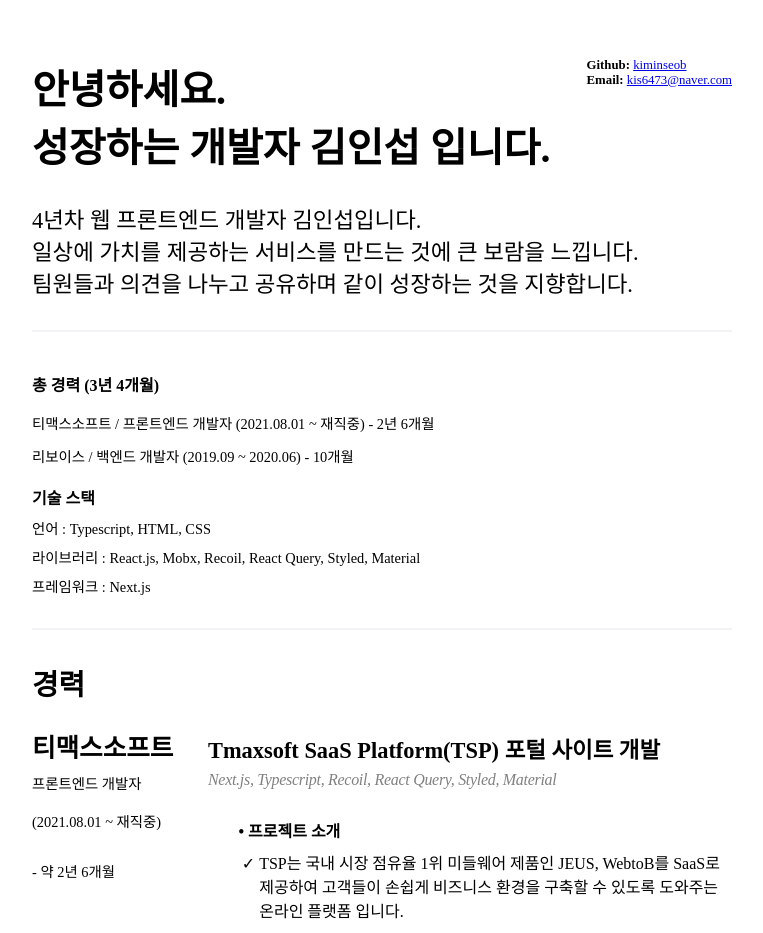
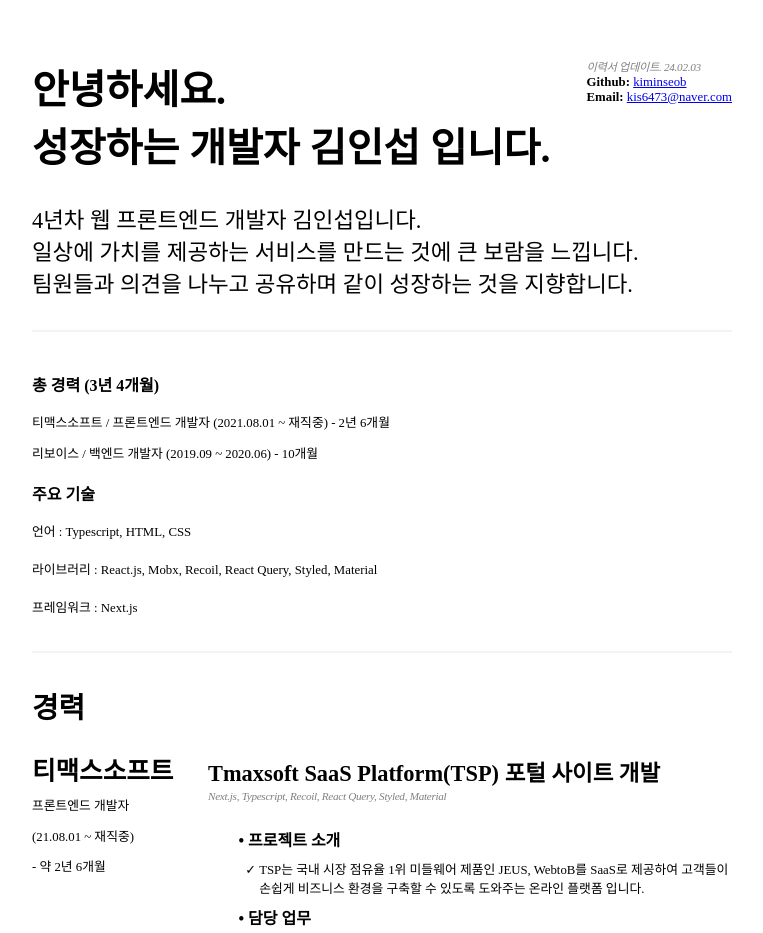
Before and after one commit to kiminseob/resume, a React app: page / in a window 1280 px wide. Shown: the top 933 px of the page, without its empty margins (258-1021 px from the left). Built offline with nearby package versions, Linux system fonts and the light colour scheme.

Commit message:
feat: 이력서 업데이트

```diff
--- a/src/components/About.jsx
+++ b/src/components/About.jsx
@@ -10,6 +10,9 @@
           성장하는 개발자 김인섭 입니다.
         </SC.H1>
         <SC.MyInfo>
+          <div>
+            <SC.Stack>이력서 업데이트. 24.02.03 </SC.Stack>
+          </div>
           <div>
             <strong>Github: </strong>
             <a href="https://github.com/kiminseob" target="_blank">
@@ -39,26 +42,30 @@
       </SC.Column>
       <SC.Wrapper />
       <SC.Column>
-        <SC.Bold>기술 스택</SC.Bold>
+        <SC.Bold>주요 기술</SC.Bold>
         <SC.Wrapper>
           <SC.Row>
             <SC.Row style={{ alignItems: 'center' }}>
-              언어 : Typescript, HTML, CSS
+              <SC.Description>언어 : Typescript, HTML, CSS</SC.Description>
             </SC.Row>
           </SC.Row>
         </SC.Wrapper>
         <SC.Wrapper>
           <SC.Row>
             <SC.Row style={{ alignItems: 'center' }}>
-              라이브러리 : React.js, Mobx, Recoil, React Query, Styled, Material
+              <SC.Description>
+                라이브러리 : React.js, Mobx, Recoil, React Query, Styled,
+                Material
+              </SC.Description>
             </SC.Row>
           </SC.Row>
         </SC.Wrapper>
         <SC.Row>
-          <SC.Row style={{ alignItems: 'center' }}>프레임워크 : Next.js</SC.Row>
+          <SC.Row style={{ alignItems: 'center' }}>
+            <SC.Description>프레임워크 : Next.js</SC.Description>
+          </SC.Row>
         </SC.Row>
       </SC.Column>
-
       <SC.Divider />
     </>
   );
--- a/src/components/Career/Career1.jsx
+++ b/src/components/Career/Career1.jsx
@@ -9,8 +9,8 @@
         <SC.Column>
           <SC.Company>티맥스소프트</SC.Company>
           <SC.Description>프론트엔드 개발자</SC.Description>
-          <p>(2021.08.01 ~ 재직중)</p>
-          <p>- 약 2년 6개월</p>
+          <SC.Description>(21.08.01 ~ 재직중)</SC.Description>
+          <SC.Description>- 약 2년 6개월</SC.Description>
         </SC.Column>
         <SC.Column>
           <SC.Row>
--- a/src/components/Career/Career3.jsx
+++ b/src/components/Career/Career3.jsx
@@ -14,8 +14,8 @@
         <SC.Column>
           <SC.Company>리보이스</SC.Company>
           <SC.Description>개발팀장 / 백엔드 개발자</SC.Description>
-          <p>(2019.09.01 ~ 2020.06.30)</p>
-          <p>- 약 10개월</p>
+          <SC.Description>(19.09.01 ~ 20.06.30)</SC.Description>
+          <SC.Description>- 약 10개월</SC.Description>
         </SC.Column>
         <SC.Column>
           <SC.Row>
--- a/src/components/styled/common/index.js
+++ b/src/components/styled/common/index.js
@@ -30,6 +30,7 @@
 `;
 
 SC.Description = styled.p`
+  font-size: 0.8rem;
   margin-top: 0.5rem;
   margin-bottom: 0.2rem;
 `;
@@ -73,9 +74,8 @@
 `;
 
 SC.Stack = styled.i`
-  font-size: 1rem;
+  font-size: 0.7rem;
   letter-spacing: -0.3px;
-  line-height: 2;
   color: gray;
 `;
 
@@ -103,6 +103,7 @@
 `;
 
 SC.MarkerList = styled.li`
+  font-size: 0.8rem;
   list-style-type: '✓ ';
   margin-left: 0.7rem;
   margin-bottom: 0.5rem;
@@ -113,12 +114,14 @@
   list-style-type: '- ';
   margin-left: 0.7rem;
   font-weight: 400;
+  font-size: 0.8rem;
 `;
 
 SC.DotList = styled.li`
   list-style-type: '• ';
   margin-left: 0.7rem;
   font-weight: 400;
+  font-size: 0.8rem;
 `;
 
 export default SC;
```
